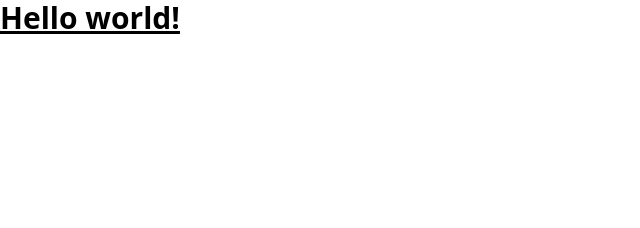
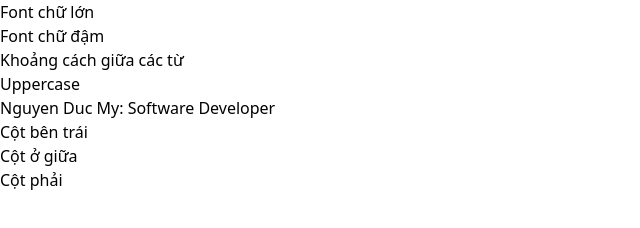
Before and after one commit to tanhoangmy/01_TailwindCSS, a website: page src/index.html in a window 1280 px wide. Shown: the whole page, without its empty margins (0-640 px from the left). Drawn offline with Linux system fonts and the light colour scheme.

Commit message:
add https://www.geeksforgeeks.org/introduction-to-tailwind-css/?ref=lbp html

```diff
--- a/src/index.html
+++ b/src/index.html
@@ -9,9 +9,20 @@
 </head>
 
 <body>
-    <h1 class="text-3xl font-bold underline">
-        Hello world!
-    </h1>
+    <!-- Prototype -->
+    <h1 class="">Font chữ lớn</h1>
+    <h1 class="">Font chữ đậm</h1>
+    <h1 class="">Khoảng cách giữa các từ</h1>
+    <h1 class="">Uppercase</h1>
+    <div class="">Nguyen Duc My: Software Developer</div>
+
+    <!-- Layout -->
+    <div class="">
+        <div class="">Cột bên trái</div>
+        <div class="">Cột ở giữa</div>
+        <div class="">Cột phải</div>
+    </div>
+
 </body>
 
 </html>
```
Also changed, not shown: readme.md.
